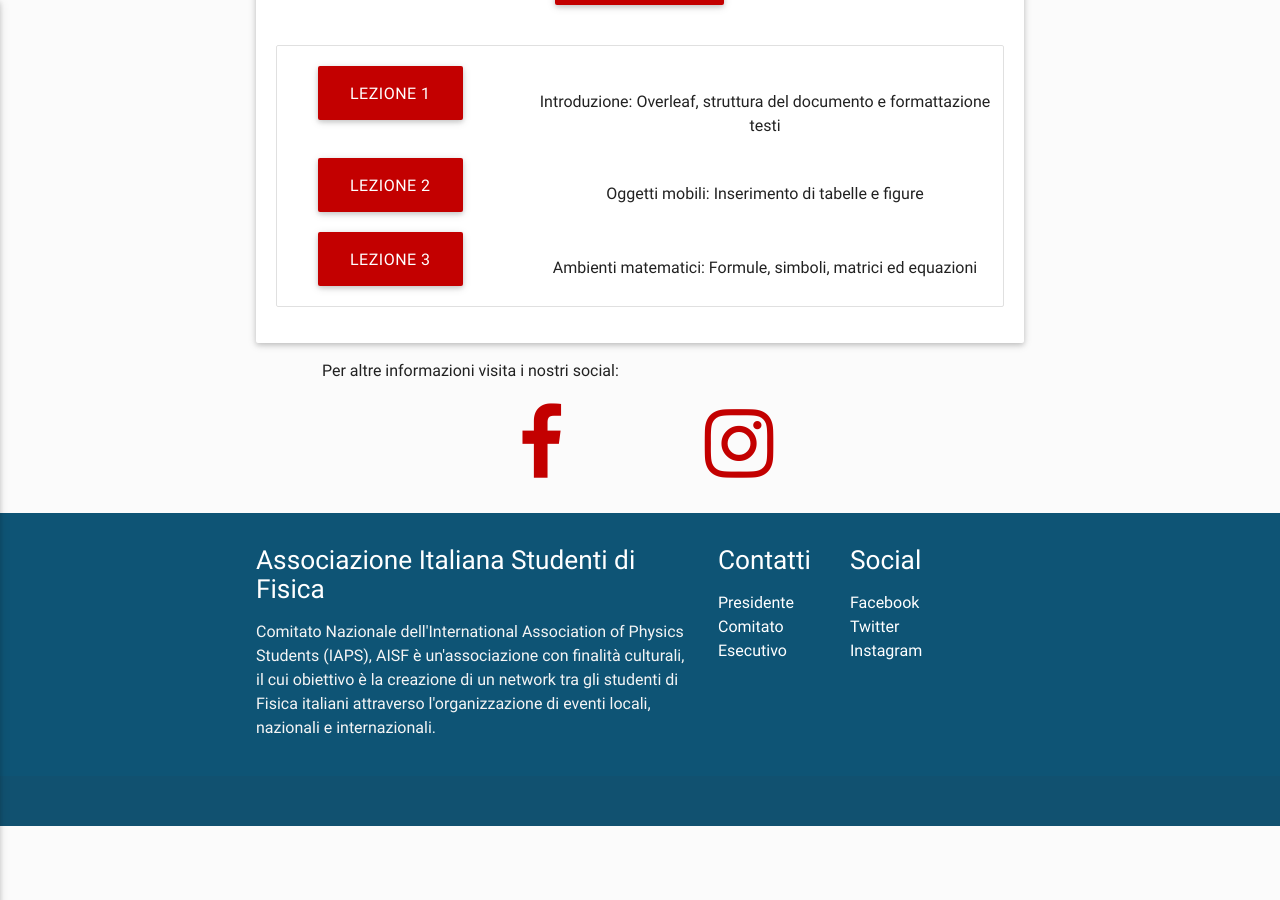
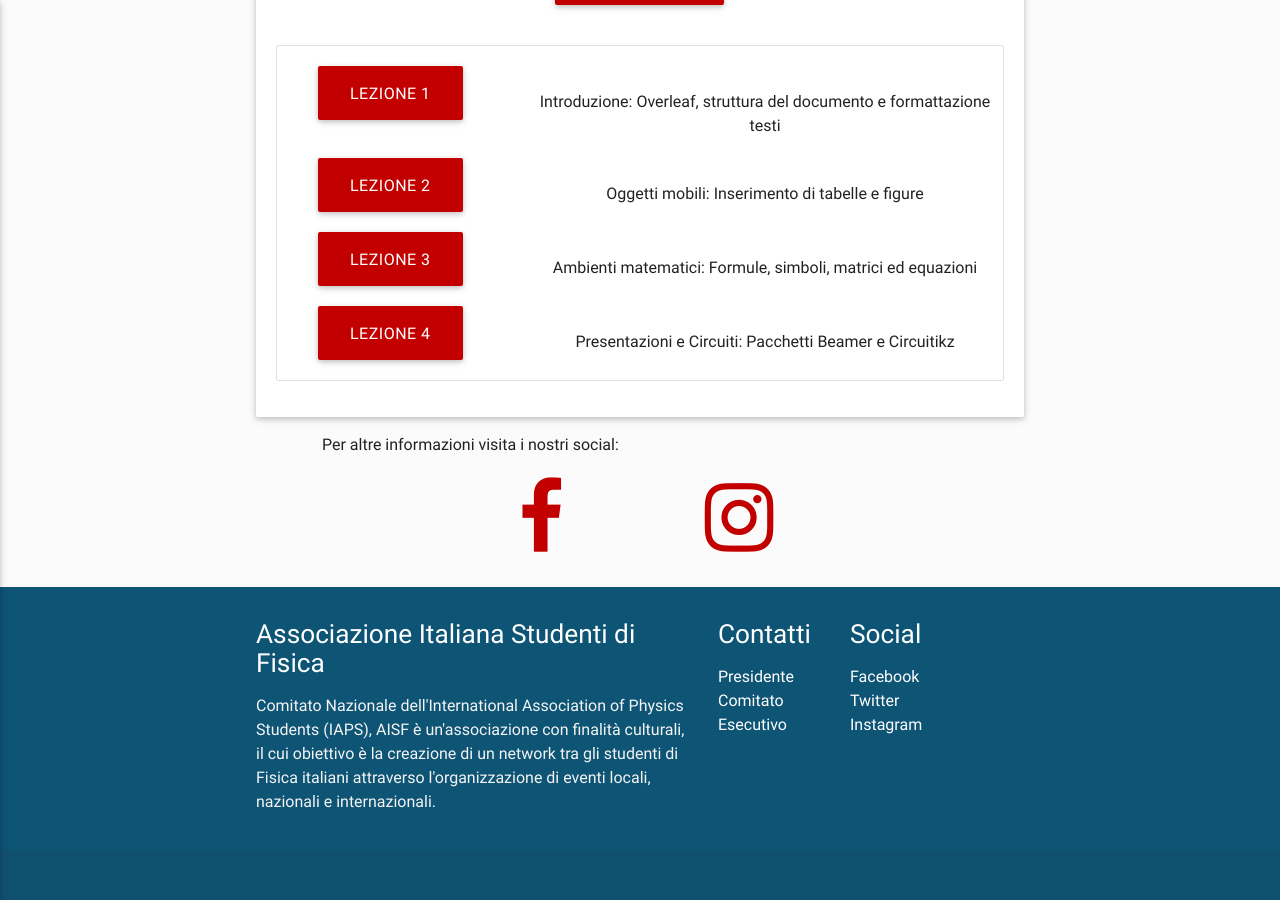
Before and after one commit to ai-sf/pisa, a Jekyll site: the page built from corso_latex_20.html, in a window 1280 px wide and 900 px high, scrolled down 1409 px. Built offline with Jekyll 4.4.1, drawn with Linux system fonts in a browser that asks for light colours; nearby versions of some CDN libraries.

Commit message:
latex 20 lez 4

```diff
--- a/corso_latex_20.html
+++ b/corso_latex_20.html
@@ -33,6 +33,10 @@ button_collection:
                text: "Ambienti matematici: Formule, simboli, matrici ed equazioni"
                name: Lezione 3
                download: true
+             - url: downloads/latex_20/Pillole_di_LaTeX_IV.pdf
+               text: "Presentazioni e Circuiti: Pacchetti Beamer e Circuitikz"
+               name: Lezione 4
+               download: true
 social:
         instagram: "https://www.instagram.com/p/CHIXY5JhYud/?utm_source=ig_web_copy_link"
         facebook: "https://it-it.facebook.com/ComitatoLocalePisa/photos/a.3227875147335761/3227875094002433/?type=3&theater"
```
Also changed, not shown: 1 other file.
